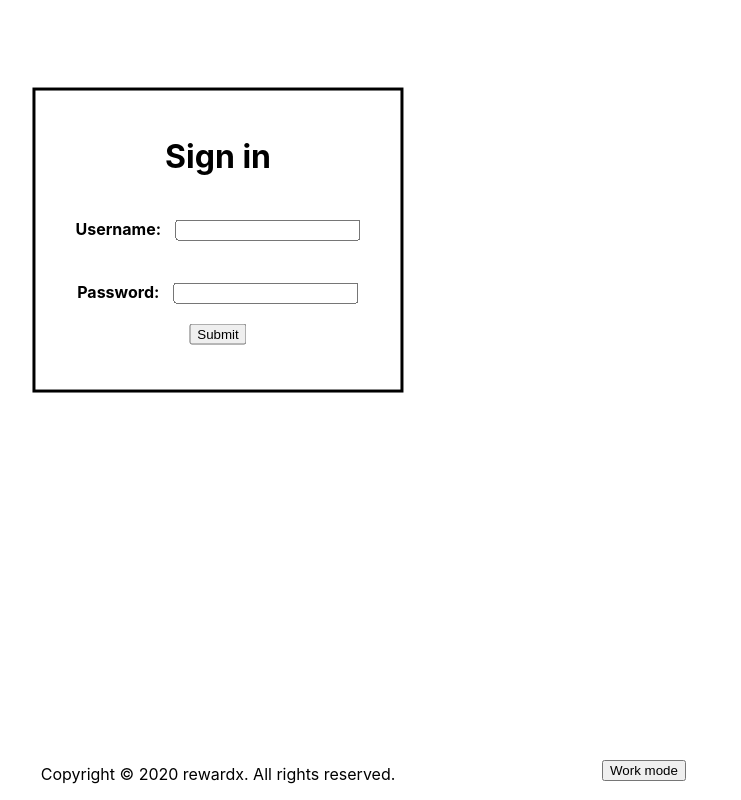
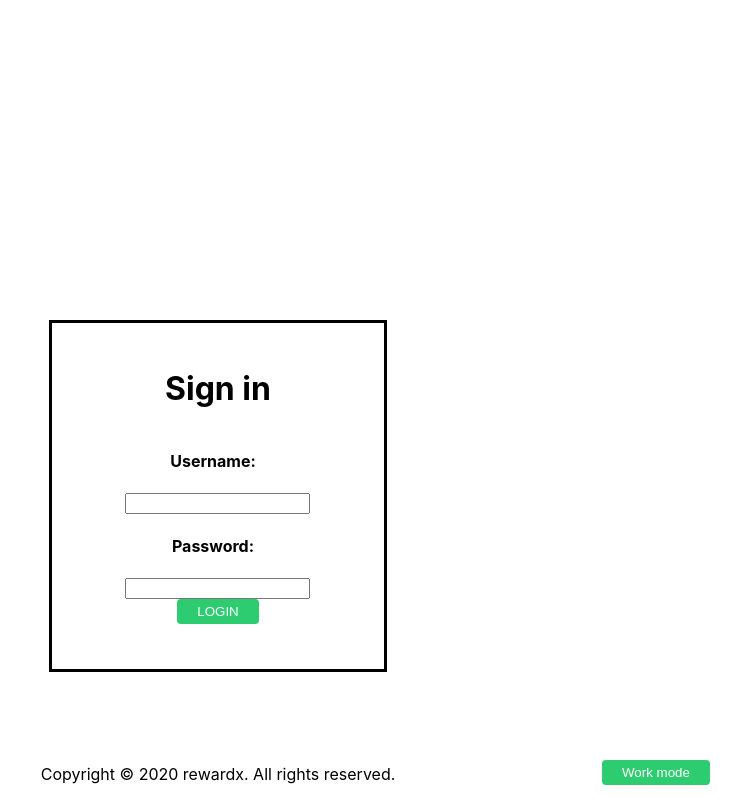
Before and after one commit to rewardkhe/website, a PHP site: page / in a window 1280 px wide. Shown: the whole page, without its empty margins (422-1163 px from the left). Run offline with PHP 8.4, Linux system fonts and the light colour scheme.

Commit message:
fixed login and workmode button.

```diff
--- a/CSS/style.css
+++ b/CSS/style.css
@@ -12,18 +12,24 @@ body {
     position: fixed;
     top: 95%;
     left: 80%;
+    z-index: 999;
      /* transform: translate(-70%, -70%); */
 }
 
-center.signinborder{
+div.signinborder{
 
-    border-style: solid;
     padding: 25px 40px 25px 40px;
-    position: fixed;
-    top: 30%;
-    left: 50%;
-    transform: translate(-50%, -50%);
-}
+    position: relative;
+width: 20%;
+    margin: 0px auto;
+    text-align:center;
+    margin-top:20em;
+   }
+
+   .border
+   {
+       border-style:solid;
+   }
 
 /* this is footer css */
 .footer {
@@ -38,9 +44,30 @@ center.signinborder{
  }
 
 
+
+
 .work-mode {
 
   background-color: rgb(0, 0, 0);
   color: rgb(0, 177, 44);
 
 }
+
+#workmode,.btn-login
+{
+padding:5px 20px 5px 20px;
+width: auto;
+color: #fff;
+cursor: pointer;
+border:none;
+border-radius: 4px;
+/* //border-bottom: 4px solid #34ef60; */
+background-color: #2ecc71;
+margin-bottom: 20px;
+
+}
+
+.footer-black
+{
+    color: green !important;
+}
--- a/index.html
+++ b/index.html
@@ -5,29 +5,45 @@
 
     <meta charset="utf-8" />
     <title>Reward Khe</title>
-    <link rel="stylesheet" href="/CSS/style.css">
+    <link rel="stylesheet" A href="/CSS/style.css">
     <script src="script.js"></script>
-
 </head>
-
 <body>
-
-<center class="signinborder">
+<div class="signinborder border">
+    <form>
     <h1>  Sign in </h1>
     <div id="element1">  <h4> Username:</h4> </div>
+
     <div id="element2">  <input type="text" id="fname" name="fname"> </div>
     <br>
     <div id="element1"> <h4> Password:</h4> </div>
-    <input type="text" id="fname" name="fname"><br>
-    <button id="submit" onclick="lsubmit()" >Submit</button> <br> <br>
+    <input type="password" id="fpwd" name="pwd"><br>
+    <input type="button" name="submit" value="LOGIN" class="btn-login" onclick="validate()"> <br>
 
-</center>
+</form>
+</div>
 <button id="workmode" onclick="nightmode()"> Work mode</button>
 
-
-<div  class="footer">
+<div  id="footer" class="footer">
     <p> Copyright © 2020 rewardx. All rights reserved.</p>
   </div>
 
+  <script type="text/javascript">
+    function validate()
+    {
+    if(document.getElementById("fname").value=="admin" &&
+    document.getElementById("fpwd").value=="admin")
+    {
+
+    window.location='homepage.html';
+    return false;
+    }
+    else
+    {
+    alert("Invalid Credentials, try again.");
+    location.href="index.html";
+    }
+    }
+    </script>
 </body>
 </html>
--- a/script.js
+++ b/script.js
@@ -1,10 +1,6 @@
-function lsubmit() {
-    var element = document.body;
-    element.classList.toggle("l-submit");
-    window.open("https://memegenerator.net/img/instances/49889828/niggggaaaaaa-did-you-hit-that.jpg","_self")
- }
 
 function nightmode() {
     var element = document.body;
     element.classList.toggle("work-mode");
+    element.classList.toggle("footer-black");
  }
```
Also changed, not shown: homepage.html (added, +14 -0 lines).
